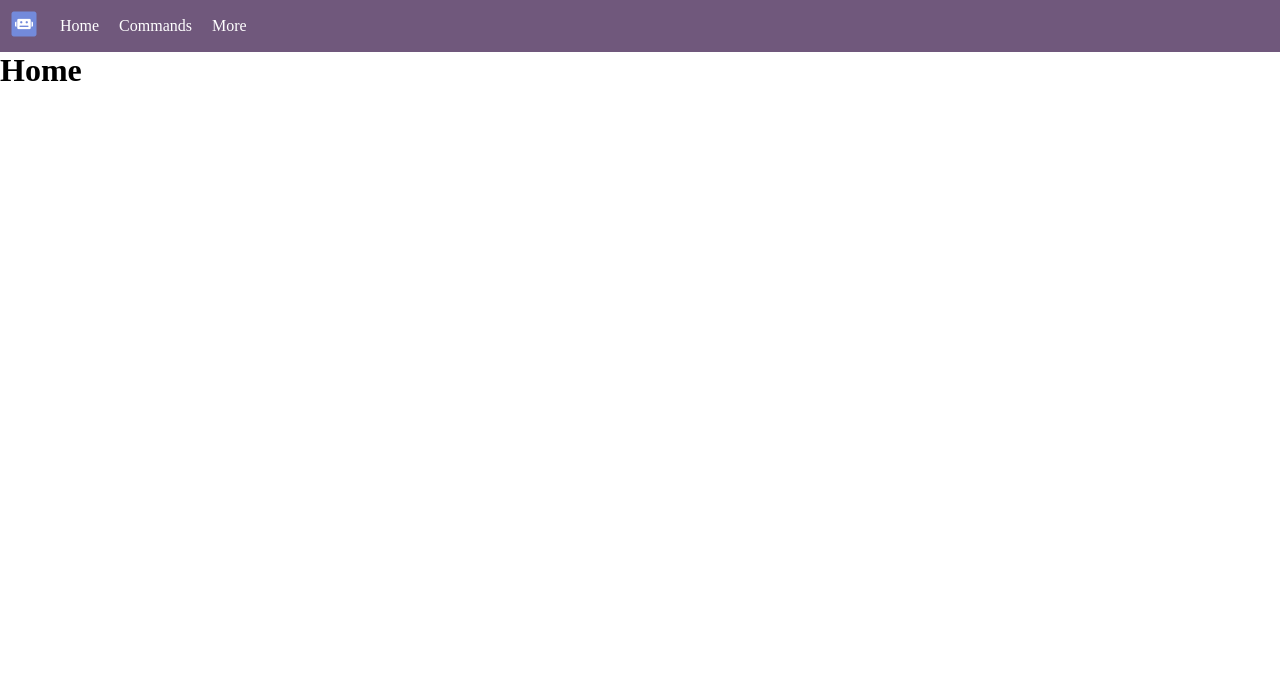
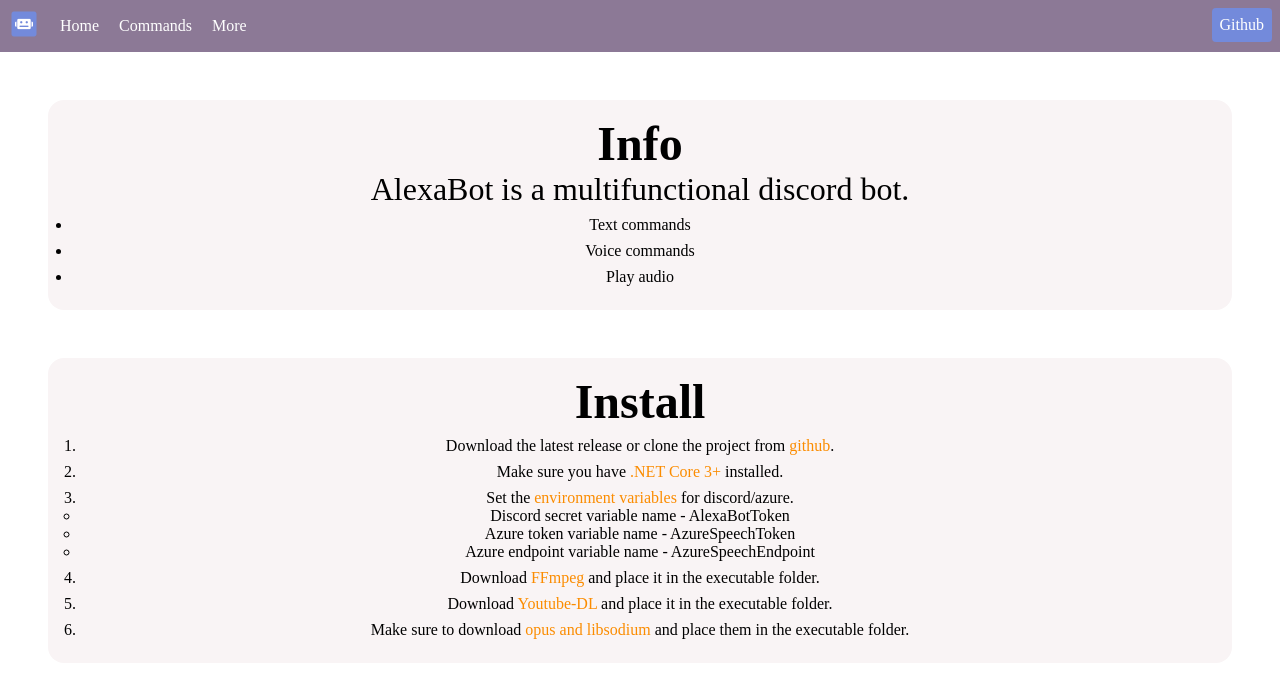
Before and after one commit to Bojidarist/AlexaBot, a plain HTML site: page src/pages/home.html in a window 1280 px wide. Drawn offline with Linux system fonts and the light colour scheme.

Commit message:
Add content to all pages and 'fix' the menu bar

```diff
--- a/src/css/style.css
+++ b/src/css/style.css
@@ -36,9 +36,17 @@ a:focus {
     border: none;
 }
 
+.Main{
+    /* Add margin to avoid content overlay */
+    margin-top: 100px;
+}
+
 .MenuBar {
-    background-color: #70587c;
+    background-color: #70587ccc;
     color: #ffffff;
+    position: fixed;
+    top: 0;
+    width: 100%;
 }
 
 .MenuBarIcon {
@@ -72,3 +80,54 @@ a:focus {
     left: 50%;
     transform: translate(-50%, -50%);
 }
+
+.Box{
+    margin: 48px;
+    padding: 16px;
+    border-radius: 16px;
+    background-color: #f9f4f5;
+}
+
+.CenterText{
+    text-align: center;
+}
+
+.BiggestText{
+    font-size: 3em;
+}
+
+.BigText{
+    font-size: 2em;
+}
+
+.NormalText{
+    font-size: 1em;
+}
+
+.Margin4{
+    margin: 4px;
+}
+
+.Margin8{
+    margin: 8px;
+}
+
+.Margin12{
+    margin: 12px;
+}
+
+.Margin16{
+    margin: 16px;
+}
+
+.ButtonLook{
+    background-color: #738adb;
+    border-radius: 4px;
+    padding: 8px;
+}
+
+.MoreInfoIcons{
+    width: 64px;
+    height: 64px;
+    border-radius: 8px;
+}
--- a/src/pages/home.html
+++ b/src/pages/home.html
@@ -14,8 +14,37 @@
             <li><a href="../pages/home.html">Home</a></li>
             <li><a href="../pages/commands.html">Commands</a></li>
             <li><a href="../pages/more.html">More</a></li>
+            <li style="float: right;" class="ButtonLook"><a href="https://github.com/Bojidarist/AlexaBot">Github</a></li>
         </ul>
     </div>
-    <h1>Home</h1>
+    <div class="Main">
+        <div class="Box">
+            <h1 class="CenterText BiggestText">Info</h1>
+            <p class="CenterText BigText">AlexaBot is a multifunctional discord bot.</p>
+            <ul class="CenterText">
+                <li class="Margin8">Text commands</li>
+                <li class="Margin8">Voice commands</li>
+                <li class="Margin8">Play audio</li>
+            </ul>
+        </div>
+        <div class="Box">
+            <h1 class="CenterText BiggestText">Install</h1>
+            <ol class="CenterText Margin8">
+                <li class="Margin8">Download the latest release or clone the project from <a href="https://github.com/Bojidarist/AlexaBot">github</a>.</li>
+                <li class="Margin8">Make sure you have <a href="https://dotnet.microsoft.com/download">.NET Core 3+</a> installed.</li>
+                <li class="Margin8">
+                    Set the <a href="https://docs.microsoft.com/en-us/azure/cognitive-services/cognitive-services-apis-create-account?tabs=multiservice%2Cwindows#configure-an-environment-variable-for-authentication">environment variables</a> for discord/azure.
+                    <ul>
+                        <li>Discord secret variable name - AlexaBotToken</li>
+                        <li>Azure token variable name - AzureSpeechToken</li>
+                        <li>Azure endpoint variable name - AzureSpeechEndpoint</li>
+                    </ul>
+                </li>
+                <li class="Margin8">Download <a href="https://ffmpeg.zeranoe.com/builds/">FFmpeg</a> and place it in the executable folder.</li>
+                <li class="Margin8">Download <a href="https://ytdl-org.github.io/youtube-dl/download.html">Youtube-DL</a> and place it in the executable folder.</li>
+                <li class="Margin8">Make sure to download <a href="https://discord.foxbot.me/docs/guides/voice/sending-voice.html">opus and libsodium</a> and place them in the executable folder.</li>
+            </ol>
+        </div>
+    </div>
 </body>
 </html>
```
Also changed, not shown: src/pages/commands.html (+21 -1 lines), src/pages/more.html (+7 -1 lines), src/img/GitHub-Mark-64px.png (added), src/img/Twitter_Logo_WhiteOnBlue.png (added).
